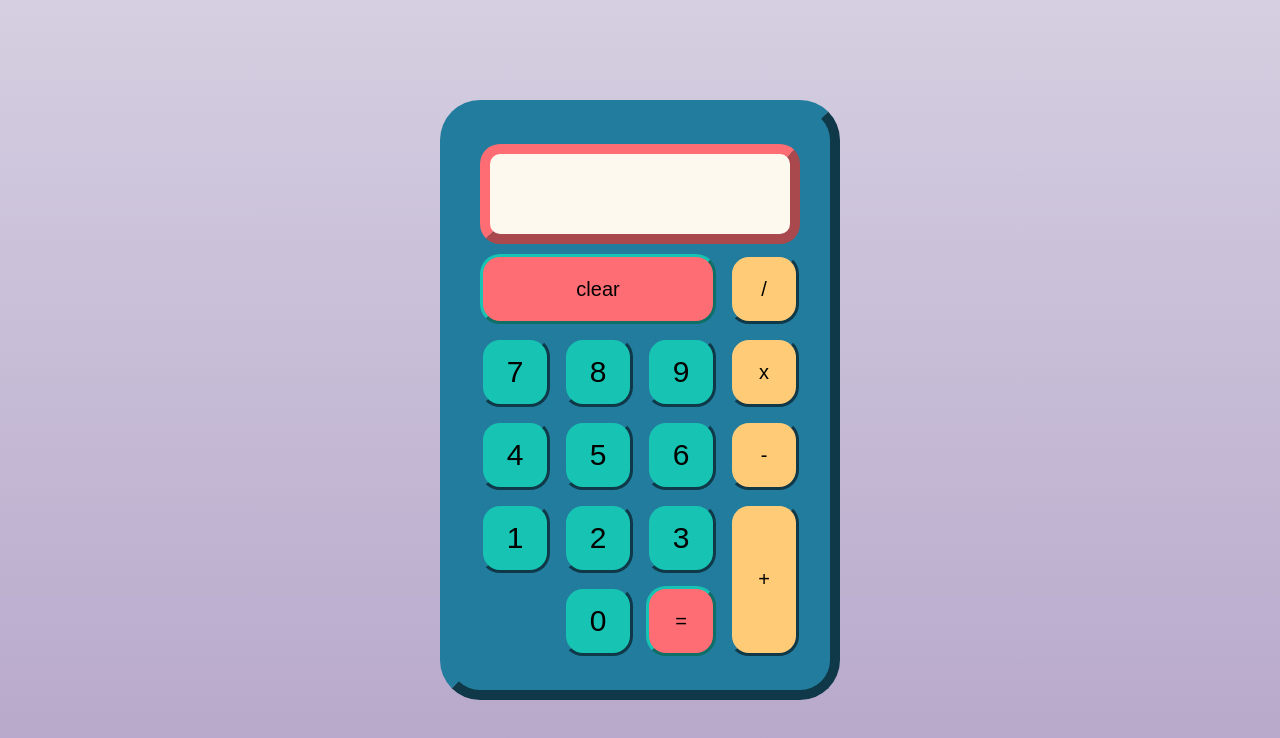
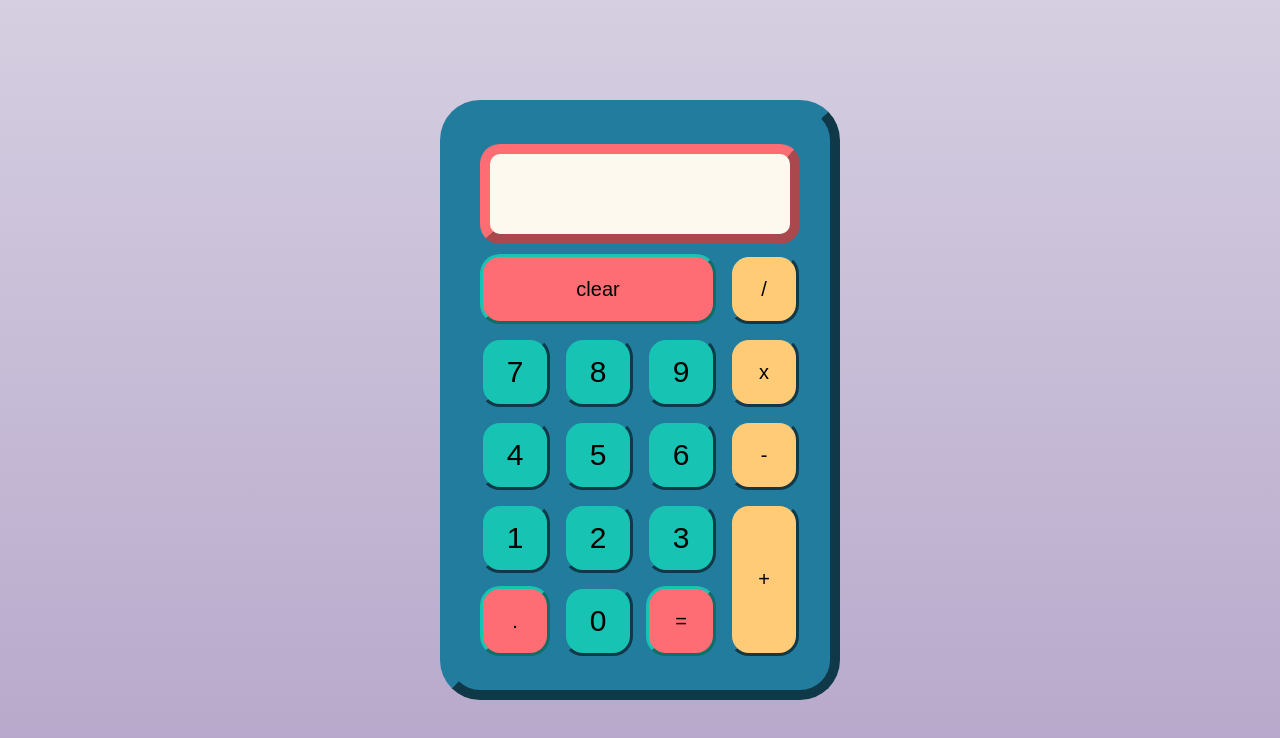
Before and after one commit to typohydra/calculator, a plain HTML site: page index.html in a window 1280 px wide. Drawn offline with Linux system fonts and the light colour scheme.

Commit message:
added floating point button

```diff
--- a/index.html
+++ b/index.html
@@ -61,6 +61,9 @@
             <div id="divide">
                 <button class="operator">/</button>
             </div>
+            <div id="point">
+                <button class="point">.</button>
+            </div>
         </div>
     </div>
     <script src="main.js"></script>
```
